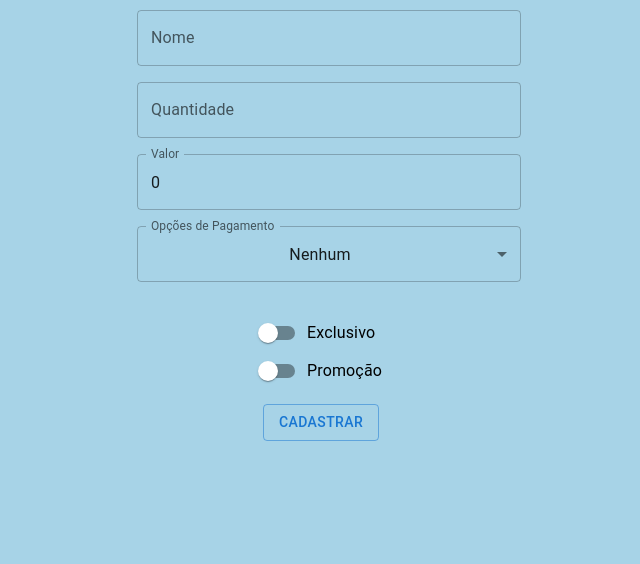
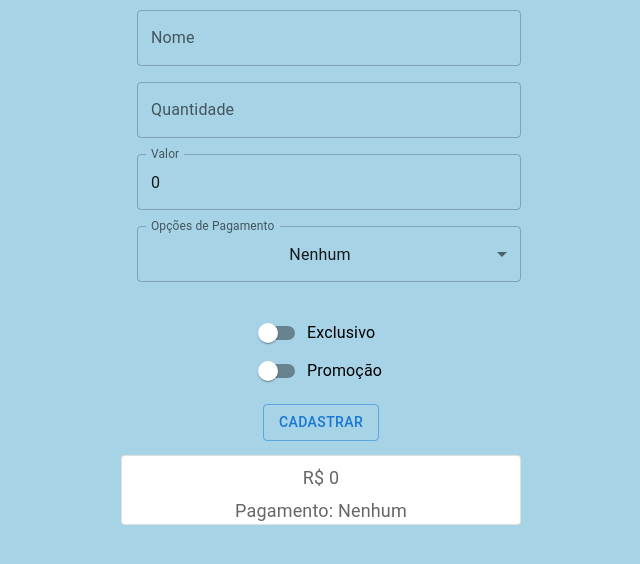
Before and after one commit to leona-souza/meus-componentes, a React (Create React App) app: page / in a window 1280 px wide. Both pictures are taken after a click on the button "CADASTRAR". Shown: the top 564 px of the page, without its empty margins (311-951 px from the left). Built offline with nearby package versions, Linux system fonts and the light colour scheme.

Commit message:
feat: product card

```diff
--- a/src/App.tsx
+++ b/src/App.tsx
@@ -1,5 +1,5 @@
 import './App.css'
-import { Formulario } from './componentes/Formulario'
+import { Formulario } from './paginas/Formulario'
 
 function App() {
   return (
--- /dev/null
+++ b/src/componentes/CardComum.tsx
@@ -0,0 +1,35 @@
+// MUI
+import {
+  Card,
+  Typography
+} from '@mui/material'
+
+// TYPES
+import { Produto } from '../tipos/produto'
+
+interface CardComumProps {
+  produto: Produto;
+}
+
+export const CardComum = (props: CardComumProps): JSX.Element => {
+  const { produto } = props
+  return (
+    <Card variant="outlined">
+      <Typography sx={{ fontSize: 24 }} color="text.primary" gutterBottom>
+        {produto.nome}
+      </Typography>
+      <Typography sx={{ fontSize: 18 }} color="text.secondary" gutterBottom>
+        {`R$ ${produto.valor}`}
+      </Typography>
+      <Typography sx={{ fontSize: 18 }} color="text.secondary">
+        Pagamento: {produto.pagamento.nome}
+      </Typography>
+      {
+        produto.pagamento.bandeira &&
+        <Typography sx={{ fontSize: 18 }} color="text.secondary" gutterBottom>
+          Bandeira: {produto.pagamento.bandeira.nome}
+        </Typography>
+      }
+    </Card>
+  )
+}
--- /dev/null
+++ b/src/componentes/CardPromocao.tsx
@@ -0,0 +1,41 @@
+// MUI
+import {
+  Card,
+  Typography
+} from '@mui/material'
+
+// TYPES
+import { Produto } from '../tipos/produto'
+
+interface CardPromocaoProps {
+  produto: Produto;
+}
+
+export const CardPromocao = (props: CardPromocaoProps): JSX.Element => {
+  const { produto } = props
+  return (
+    <Card variant="outlined">
+      <Typography sx={{ fontSize: 32 }} color="text.primary" gutterBottom>
+        {produto.exclusivo && `EXCLUSIVO: `}{produto.nome}
+      </Typography>
+      <Typography sx={{ fontSize: 18 }} color="text.secondary" gutterBottom>
+        {`R$ ${produto.valor}`}
+      </Typography>
+      <Typography sx={{ fontSize: 18 }} color="text.secondary">
+        Pagamento: {produto.pagamento.nome}
+      </Typography>
+      {
+        produto.pagamento.bandeira &&
+        <Typography sx={{ fontSize: 18 }} color="text.secondary" gutterBottom>
+          Bandeira: {produto.pagamento.bandeira.nome}
+        </Typography>
+      }
+      {
+        produto.promocao &&
+        <Typography sx={{ fontSize: 18 }} color="red">
+          PROMOÇÃO!
+        </Typography>
+      }
+    </Card>
+  )
+}
--- a/src/componentes/Formulario.tsx
+++ b/src/paginas/Formulario.tsx
@@ -26,8 +26,13 @@ import {
   TextField
 } from '@mui/material'
 
+// COMPONENTES
+import { CardComum } from '../componentes/CardComum'
+import { CardPromocao } from '../componentes/CardPromocao'
+
 export const Formulario = (): JSX.Element => {
   const [produto, setProduto] = useState<Produto>(estadoInicialProduto)
+  const [produtoCard, setProdutoCard] = useState<Produto | undefined>(undefined)
   const bandeirasDisponiveis =
     meiosDePagamento.find(meio => meio.id === 2)?.bandeira
 
@@ -164,12 +169,21 @@ export const Formulario = (): JSX.Element => {
 
       <Styled.Buttons>
         <Button
-          onClick={(): void => console.log(produto)}
+          onClick={(): void => setProdutoCard(produto)}
           variant="outlined"
         >
           Cadastrar
         </Button>
       </Styled.Buttons>
+
+      {
+        produtoCard && !produto.exclusivo && !produto.promocao &&
+        <CardComum produto={produtoCard} />
+      }
+      {
+        produtoCard && (produto.exclusivo || produto.promocao) &&
+        <CardPromocao produto={produtoCard} />
+      }
     </Styled.GridContainer>
   )
 }
```
Also changed, not shown: src/paginas/Formulario.styles.ts (renamed from src/componentes/Formulario.styles.ts).
